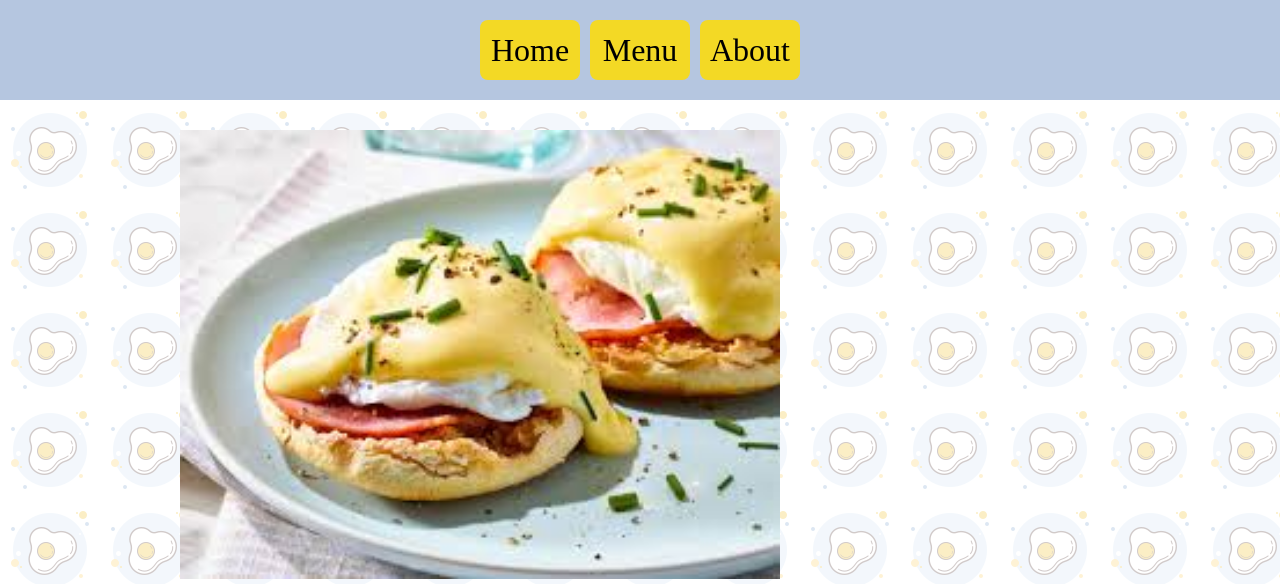
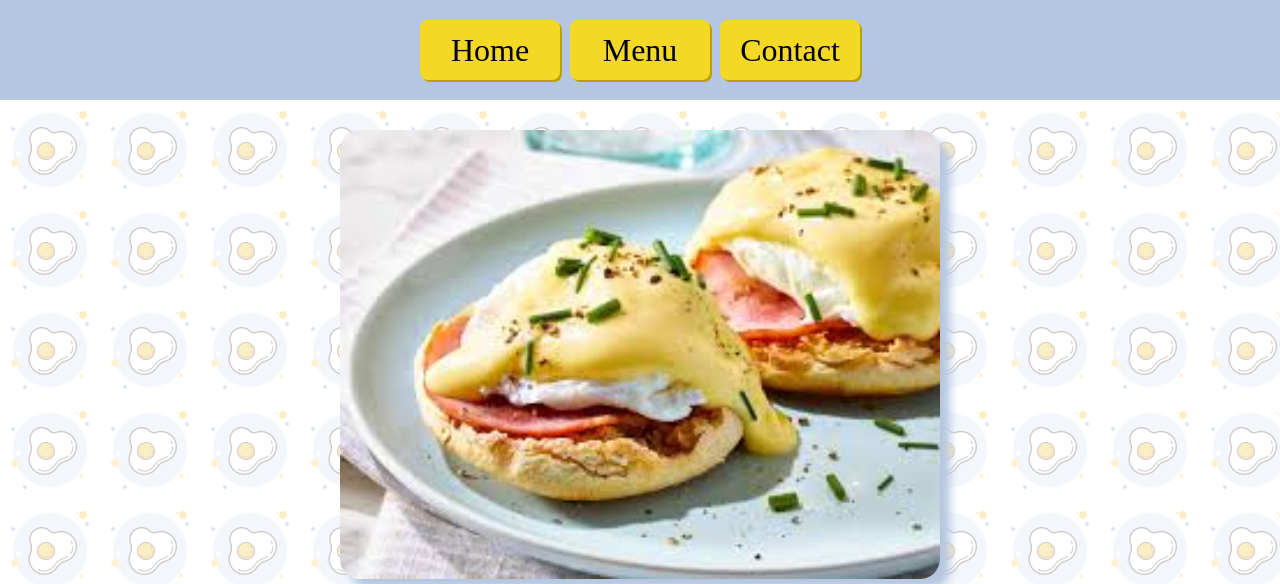
Before and after one commit to Jordan-Gurian/restaurant-page, a website built with webpack: page src/index.html in a window 1280 px wide. Shown: the top 584 px of the page. Built offline with nearby package versions, Linux system fonts and the light colour scheme.

Commit message:
Add createContent.js to create div#content items
createContent.js creates items on start up

```diff
--- /dev/null
+++ b/src/createContent.js
@@ -0,0 +1,27 @@
+import Eggs from './eggs-benedict.jpeg';
+
+export default function createContent() {
+    const element = document.querySelector('#content');
+
+    const eggHome = new Image();
+    eggHome.src = Eggs;
+    eggHome.alt = 'food';
+    eggHome.classList.add('home-image');
+
+    element.appendChild(eggHome);
+
+    const headHome = document.createElement('h1');
+    headHome.textContent = 'Welcome to Egg House!';
+
+    element.appendChild(headHome);
+
+    const bodyHome = document.createElement('p');
+    bodyHome.textContent = `Lorem ipsum dolor sit, amet consectetur adipisicing elit. Ex unde eos animi nesciunt assumenda a omnis et quia.
+    Odio quis temporibus earum expedita neque sapiente odit non eos ratione at! Lorem ipsum dolor sit amet consectetur adipisicing elit.
+    Nobis vitae fugit harum qui quas, atque, vero voluptate quos officia corporis pariatur culpa iusto quia quaerat et ea, esse perspiciatis! Perferendis.`
+    bodyHome.classList.add('home-body')
+
+    element.appendChild(bodyHome)
+
+    return element
+}
--- a/src/index.html
+++ b/src/index.html
@@ -10,17 +10,10 @@
         <nav class="tabs">
             <button class="home">Home</button>
             <button class="menu">Menu</button>
-            <button class="about">About</button>
+            <button class="contact">Contact</button>
         </nav>
     </header>
     <div id="content">
-        <img class="home-image" src="./src/eggs-benedict.jpeg" alt="food">
-        <h1>Welcome to Egg House!</h1>
-        <p class="home-body">
-            Lorem ipsum dolor sit, amet consectetur adipisicing elit. Ex unde eos animi nesciunt assumenda a omnis et quia.
-            Odio quis temporibus earum expedita neque sapiente odit non eos ratione at! Lorem ipsum dolor sit amet consectetur adipisicing elit.
-            Nobis vitae fugit harum qui quas, atque, vero voluptate quos officia corporis pariatur culpa iusto quia quaerat et ea, esse perspiciatis! Perferendis.
-        </p>
     </div>
 </body>
 </html>
--- a/src/index.js
+++ b/src/index.js
@@ -1,18 +1,5 @@
 import './style.css';
-import Eggs from './eggs-benedict.jpeg';
-
-function component() {
-    const element = document.querySelector('#content');
-
-    const eggHome = new Image();
-    eggHome.src = Eggs;
-
-    element.appendChild(eggHome);
-
-    return element
-}
-
-// document.body.appendChild(component)
+import createContent from  './createContent.js';
 
 
-console.log('It worked!')
+createContent();
--- a/src/style.css
+++ b/src/style.css
@@ -1,6 +1,7 @@
 :root {
     --font-all: 'Times New Roman', Times, serif;
     --egg-yellow: #F3D925;
+    --dark-egg-yellow: #BAA102;
     --lavendar: #B5C6E0;
     --standard-gap: 10px;
     --standard-padding: 20px;
@@ -22,7 +23,6 @@ html {
 body {
     display: flex;
     flex-direction: column;
-    justify-content: space-between;
     align-items: center;
     gap: var(--standard-gap);
     height: 100vh;
@@ -41,20 +41,20 @@ body {
     border: 0;
     border-radius: 8px;
     height: 60px;
-    width: 100px;
+    width: 140px;
     font-size: 2rem;
     background-color: var(--egg-yellow);
-
+    box-shadow: 2px 2px var(--dark-egg-yellow);
 }
 
 .tabs > button:hover {
     cursor: pointer;
+    opacity: .5;
 }
 
 #content {
     display: flex;
     flex-direction: column;
-    justify-content: center;
     align-content: center;
     max-width: 75%;
     gap: var(--standard-gap);
@@ -73,4 +73,7 @@ h1 {
 
 .home-image {
     width: min(100%, 600px);
+    align-self: center;
+    box-shadow: var(--standard-gap) var(--standard-gap) var(--standard-gap) var(--lavendar);
+    border-radius: 20px;
 }
--- a/webpack.config.js
+++ b/webpack.config.js
@@ -1,6 +1,5 @@
 const path = require('path');
 const HtmlWebpackPlugin = require('html-webpack-plugin');
-const butt = 5;
 
 module.exports = {
     mode: 'development',
```
